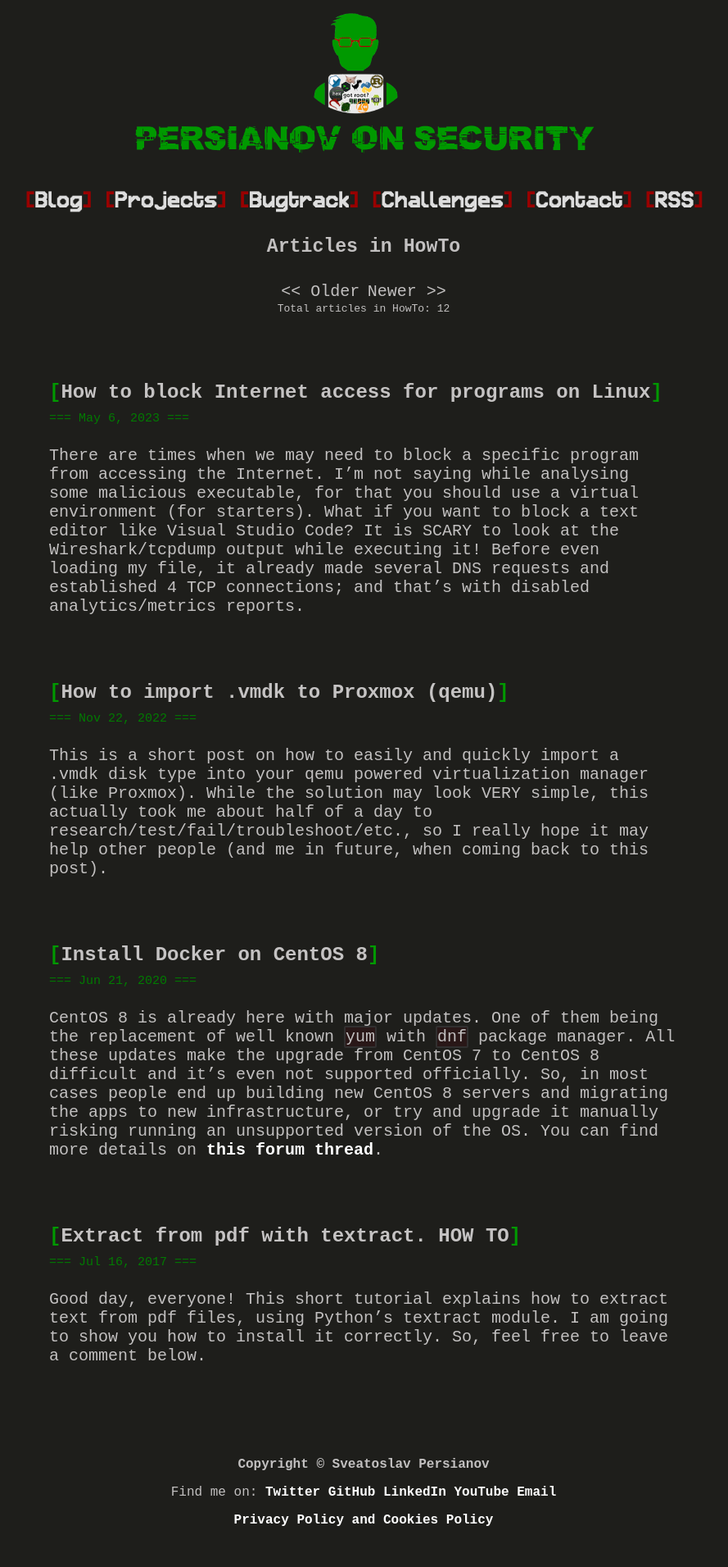
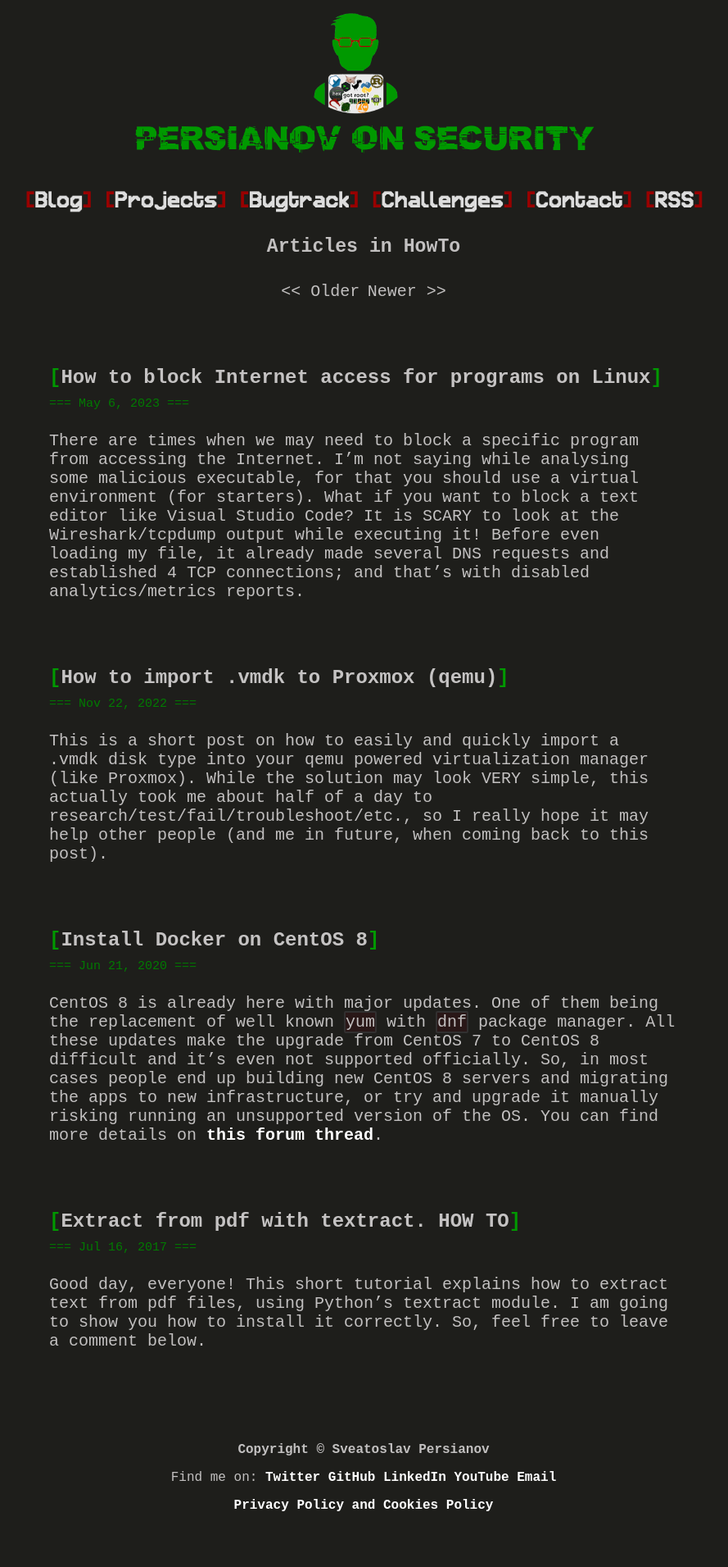
Before and after one commit to num1r0/num1r0.github.io, a Jekyll site: the page built from category/HowTo.md, in a window 1280 px wide. Shown: the whole page at 82% size, without its empty margins (196-1085 px from the left). Built offline with Jekyll 4.4.1, drawn with Linux system fonts in a browser that asks for light colours.

Commit message:
extra mods

```diff
--- a/_layouts/category.html
+++ b/_layouts/category.html
@@ -18,10 +18,6 @@ layout: default
     {% else %}
         <span class="newer">Newer &gt;&gt;</span>
     {% endif %}
-    <br>
-    <span class="total_posts">
-        Total articles in {{ page.title }}: {{site.posts | size}}
-    </span>
 </div>
 
 {% assign category = page.category | default: page.title %}
```
